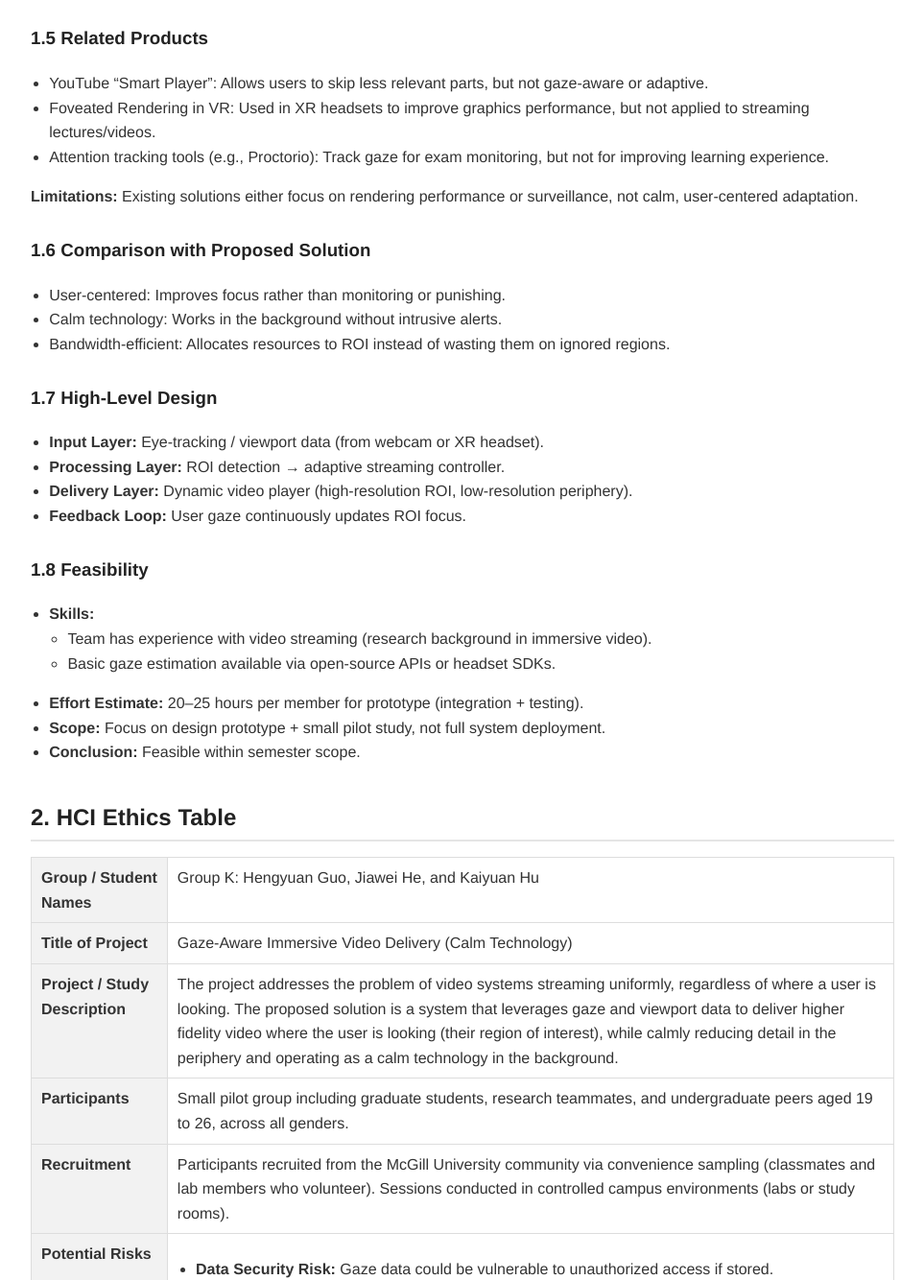
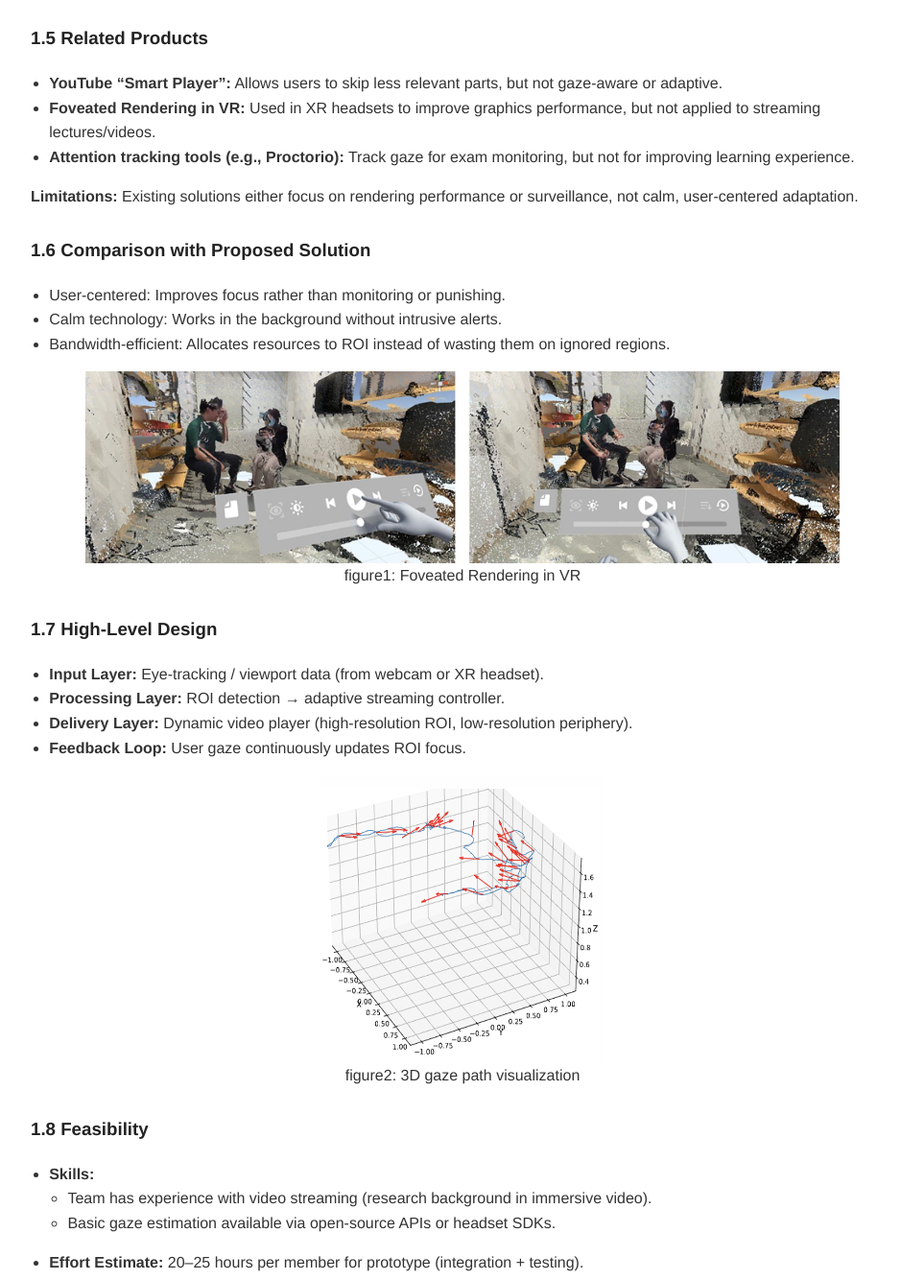
Before and after one commit to salier1/salier1.github.io, a plain HTML site: page web-notebook/index.html in a window 1280 px wide. Shown: the part 1737-3071 px from the top of the page at 96% size, without its empty margins (158-1121 px from the left). Drawn offline with Linux system fonts and the light colour scheme.

Commit message:
mile1-v1.01

```diff
--- a/web-notebook/index.html
+++ b/web-notebook/index.html
@@ -20,6 +20,12 @@
         padding: 40px;
         box-shadow: 0 0 8px rgba(0, 0, 0, 0.1);
         border-radius: 8px;
+      }
+      .imagebox {
+        display: flex;
+        flex-direction: column;
+        align-items: center;
+        justify-content: center;
       }
       h1,
       h2,
@@ -188,16 +194,17 @@
       <h3>1.5 Related Products</h3>
       <ul>
         <li>
-          YouTube “Smart Player”: Allows users to skip less relevant parts, but
-          not gaze-aware or adaptive.
+          <strong>YouTube “Smart Player”:</strong> Allows users to skip less
+          relevant parts, but not gaze-aware or adaptive.
         </li>
         <li>
-          Foveated Rendering in VR: Used in XR headsets to improve graphics
-          performance, but not applied to streaming lectures/videos.
+          <strong>Foveated Rendering in VR:</strong> Used in XR headsets to
+          improve graphics performance, but not applied to streaming
+          lectures/videos.
         </li>
         <li>
-          Attention tracking tools (e.g., Proctorio): Track gaze for exam
-          monitoring, but not for improving learning experience.
+          <strong>Attention tracking tools (e.g., Proctorio):</strong> Track
+          gaze for exam monitoring, but not for improving learning experience.
         </li>
       </ul>
 
@@ -220,6 +227,15 @@
           them on ignored regions.
         </li>
       </ul>
+      <div class="imagebox">
+        <img
+          src="images/Foveated Rendering in VR.png"
+          height="200"
+          border="0"
+          alt="picture of me"
+        />
+        <div>figure1: Foveated Rendering in VR</div>
+      </div>
 
       <h3>1.7 High-Level Design</h3>
       <ul>
@@ -240,7 +256,16 @@
           focus.
         </li>
       </ul>
-
+      <div class="imagebox">
+        <img
+          src="images/3D gaze path visualization.png"
+          width="300"
+          height="300"
+          border="0"
+          alt="picture of me"
+        />
+        <div>figure2: 3D gaze path visualization</div>
+      </div>
       <h3>1.8 Feasibility</h3>
       <ul>
         <li>
```
Also changed, not shown: web-notebook/images/3D gaze path visualization.png (added), web-notebook/images/Foveated Rendering in VR.png (added).
